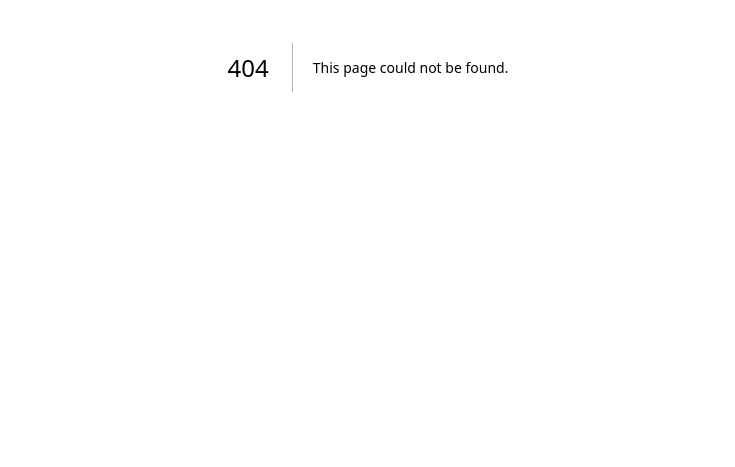
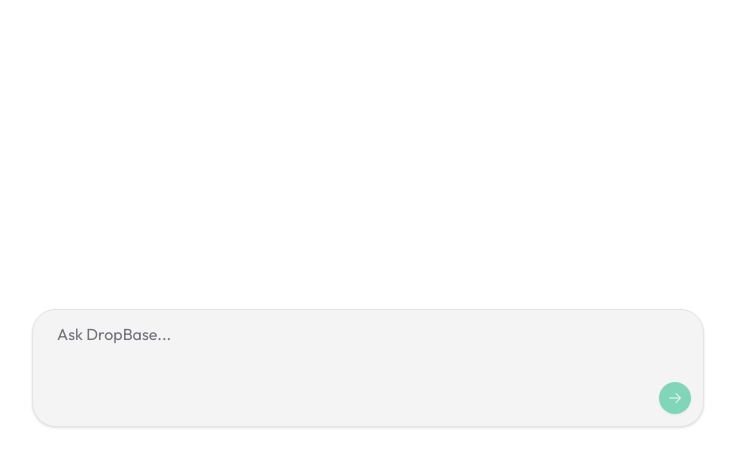
Before and after one commit to raodevendrasingh/intelliseek, a Next.js app: page /chat/1 in a window 1280 px wide. Before the commit this address had no page. Shown: the part 333-800 px from the top of the page, without its empty margins (272-1007 px from the left). Built offline with nearby package versions, Linux system fonts and the light colour scheme.

Commit message:
fix: update params usage

```diff
--- a/src/app/(core)/chat/[chat-id]/page.tsx
+++ /dev/null
@@ -1,19 +0,0 @@
-"use client";
-
-import { QueryBox } from "@/components/query-box";
-
-interface PageProps {
-    params: {
-        "chat-id": string;
-    };
-}
-
-export default function ChatPage({ params }: PageProps) {
-    return (
-        <div className="w-full mx-auto min-h-screen flex">
-            <div className="absolute bottom-10 flex flex-col w-full mx-auto">
-                <QueryBox windowType="chat" chatId={params["chat-id"]} />
-            </div>
-        </div>
-    );
-}
--- /dev/null
+++ b/src/app/(core)/chat/[slug]/page.tsx
@@ -0,0 +1,21 @@
+"use client";
+
+import { QueryBox } from "@/components/query-box";
+import { use } from "react";
+
+export const runtime = "edge";
+
+type Params = Promise<{ slug: string }>;
+
+export default function ChatPage(props: { params: Params }) {
+    const params = use(props.params);
+    const slug = params.slug;
+
+    return (
+        <div className="w-full mx-auto min-h-screen flex">
+            <div className="absolute bottom-10 flex flex-col w-full mx-auto">
+                <QueryBox windowType="chat" chatId={slug} />
+            </div>
+        </div>
+    );
+}
```
